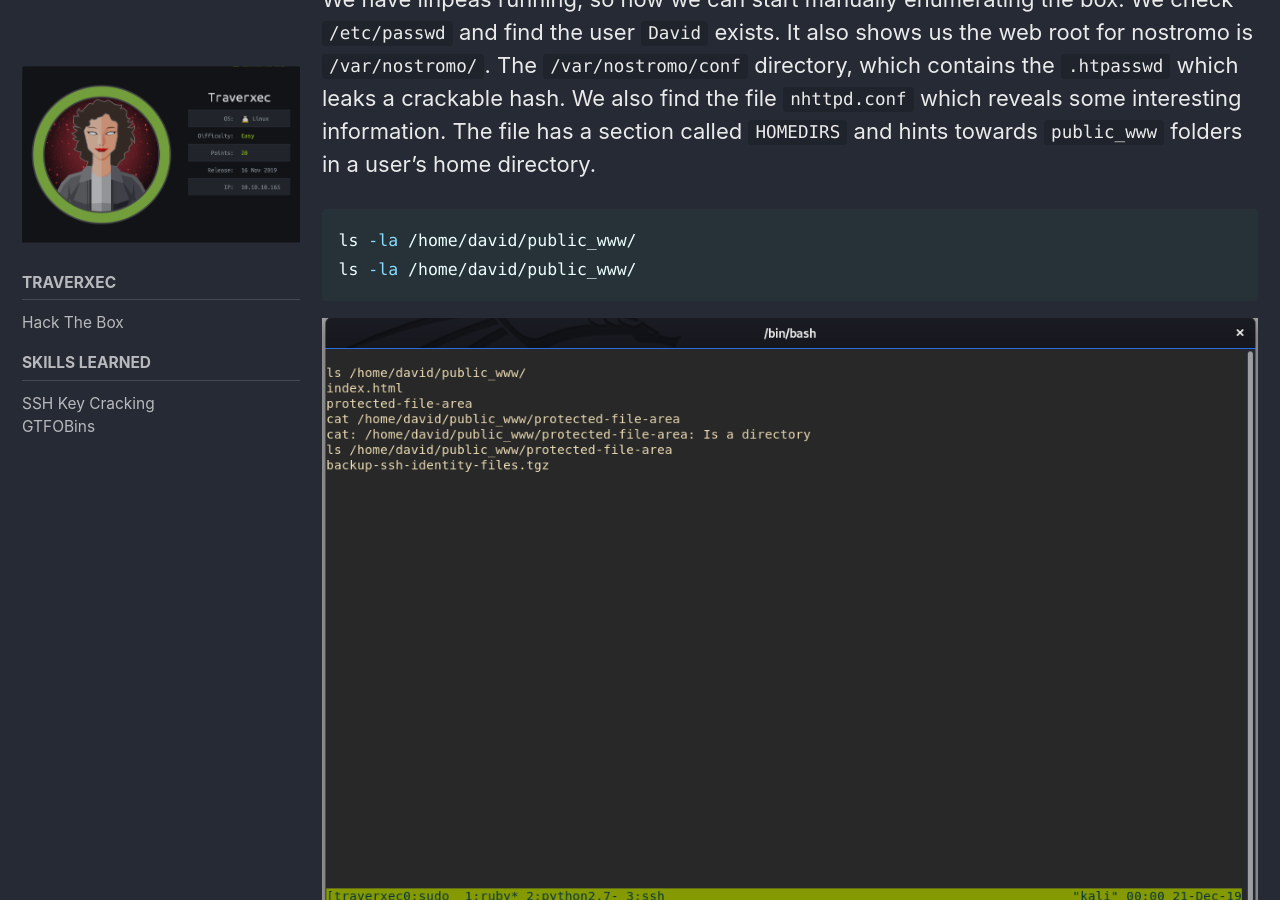
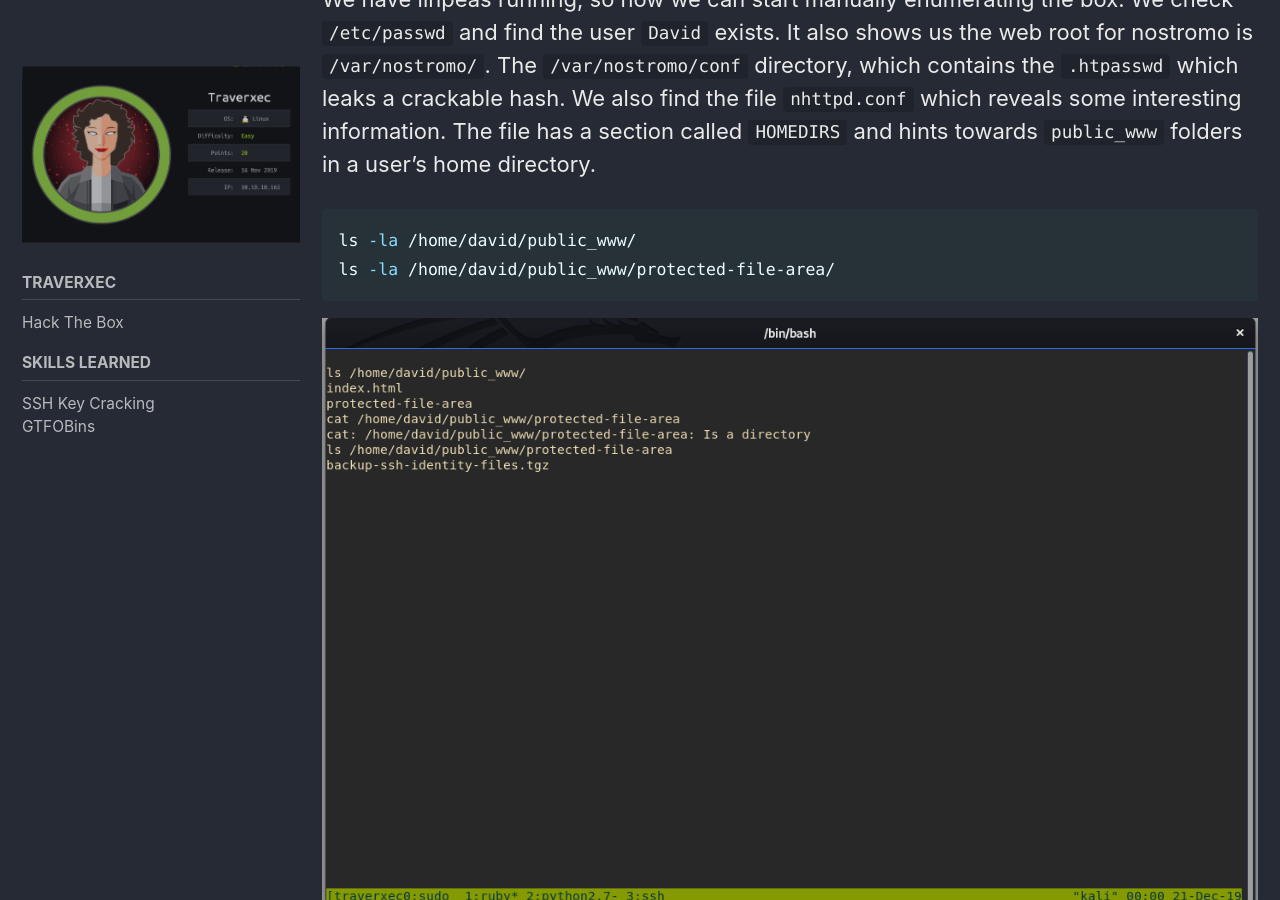
Before and after one commit to mattellquist/gimikbugs.github.io, a Jekyll site: the page built from _writeups/traverxec.md, in a window 1280 px wide and 900 px high, scrolled down 8507 px. Built offline with Jekyll 4.4.1, drawn with Linux system fonts in a browser that asks for light colours; cached includes are drawn as plain includes.

Commit message:
writing Traverxec

````diff
--- a/_writeups/traverxec.md
+++ b/_writeups/traverxec.md
@@ -152,7 +152,7 @@ We have linpeas running, so now we can start manually enumerating the box. We ch
 
 ```bash
 ls -la /home/david/public_www/
-ls -la /home/david/public_www/
+ls -la /home/david/public_www/protected-file-area/
 ```
 
 ![Protected-Area](/images/traverxec/enum-protected.png)
````
Also changed, not shown: images/traverxec/linpeas-hash.png (renamed from images/traverxec/linpease-hash.png).
